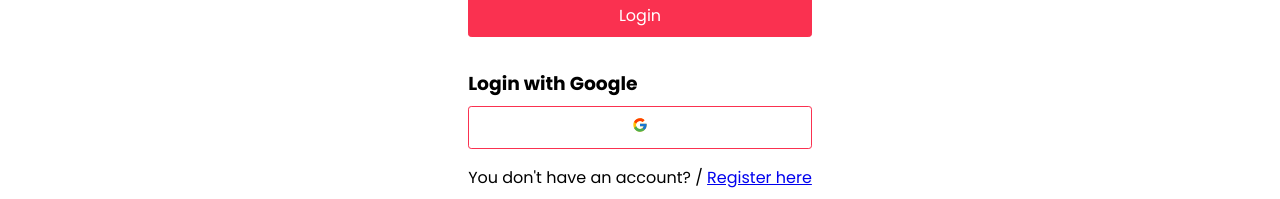
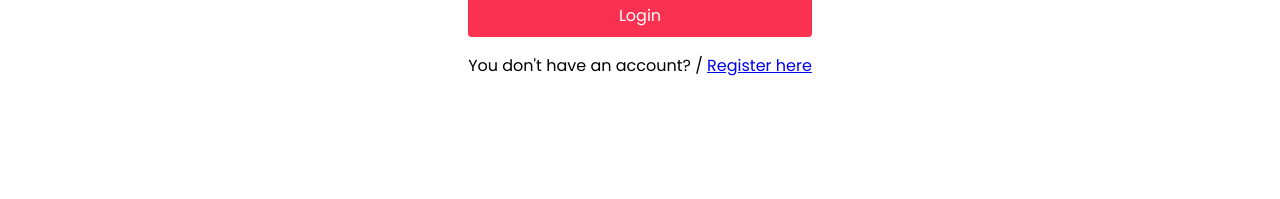
Before and after one commit to kreken89/webshop-cms-JavaScript3, a React (Vite) app in the folder webshop-cms-admin/: page /login-admin in a window 1280 px wide. Shown: the part 682-881 px from the top of the page. After the commit the page ends 832 px from the top, so only its background shows below. Built offline with nearby package versions, Linux system fonts and the light colour scheme; no server answers.

Commit message:
Minor change

```diff
--- a/webshop-cms-admin/src/pages/admin/loginAdmin/LoginAdmin.jsx
+++ b/webshop-cms-admin/src/pages/admin/loginAdmin/LoginAdmin.jsx
@@ -6,7 +6,7 @@ import {
   setError,
 } from '../../../store/features/auth/authSlice'
 
-import GoogleBtn from '../../../components/googleBtn/GoogleBtn'
+// import GoogleBtn from '../../../components/googleBtn/GoogleBtn'
 
 const LoginAdmin = () => {
   const navigate = useNavigate()
@@ -94,10 +94,10 @@ const LoginAdmin = () => {
           <button type="submit" className="submit-btn">
             Login
           </button>
-          <div className="social_login">
+          {/* <div className="social_login">
             <h3>Login with Google</h3>
             <GoogleBtn setSubmitted={setSubmitted} />
-          </div>
+          </div> */}
           <div className="terms">
             <p>
               You don't have an account? /{' '}
--- a/webshop-cms-admin/src/pages/home/Home.jsx
+++ b/webshop-cms-admin/src/pages/home/Home.jsx
@@ -2,7 +2,6 @@ import React from 'react'
 import '../../main.scss'
 
 const Home = () => {
-  console.log('home')
   return (
     <div className='main_container'>
         <h1>Welcome to the Admin panel</h1>
```
